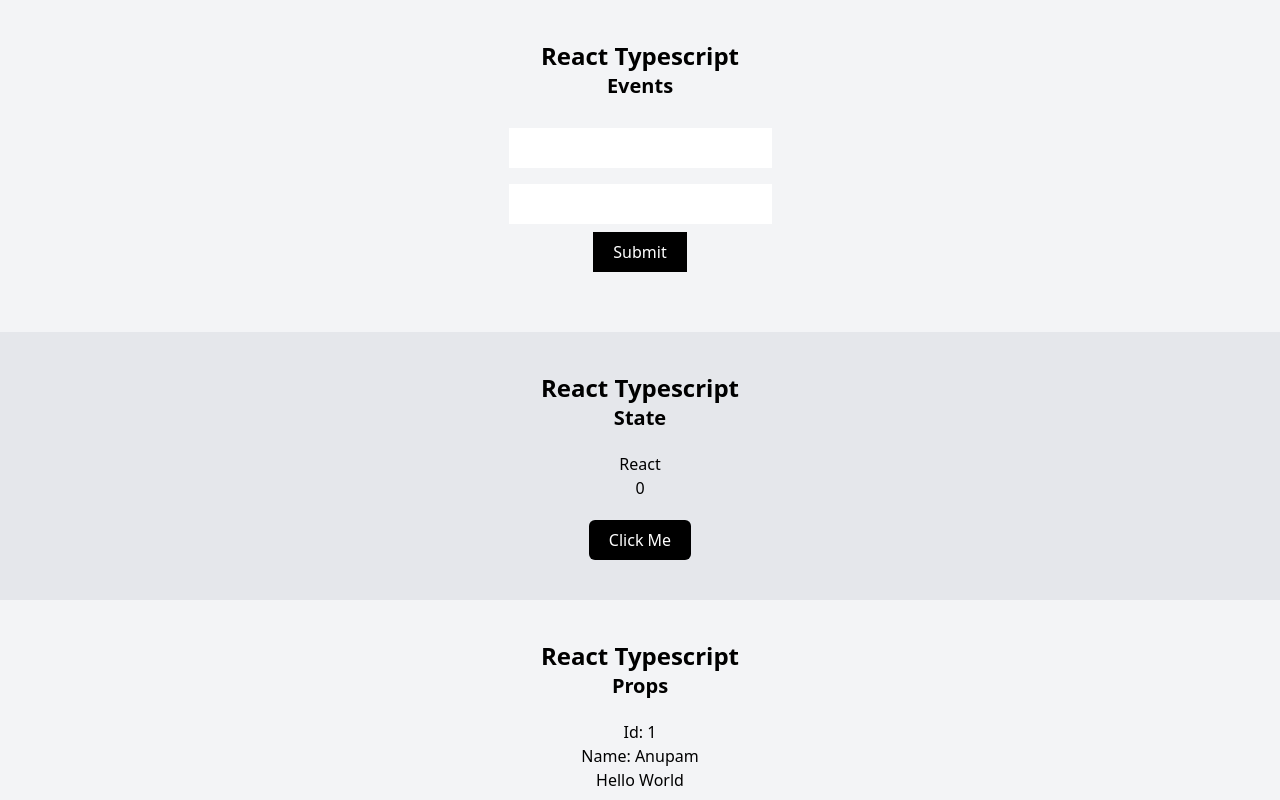
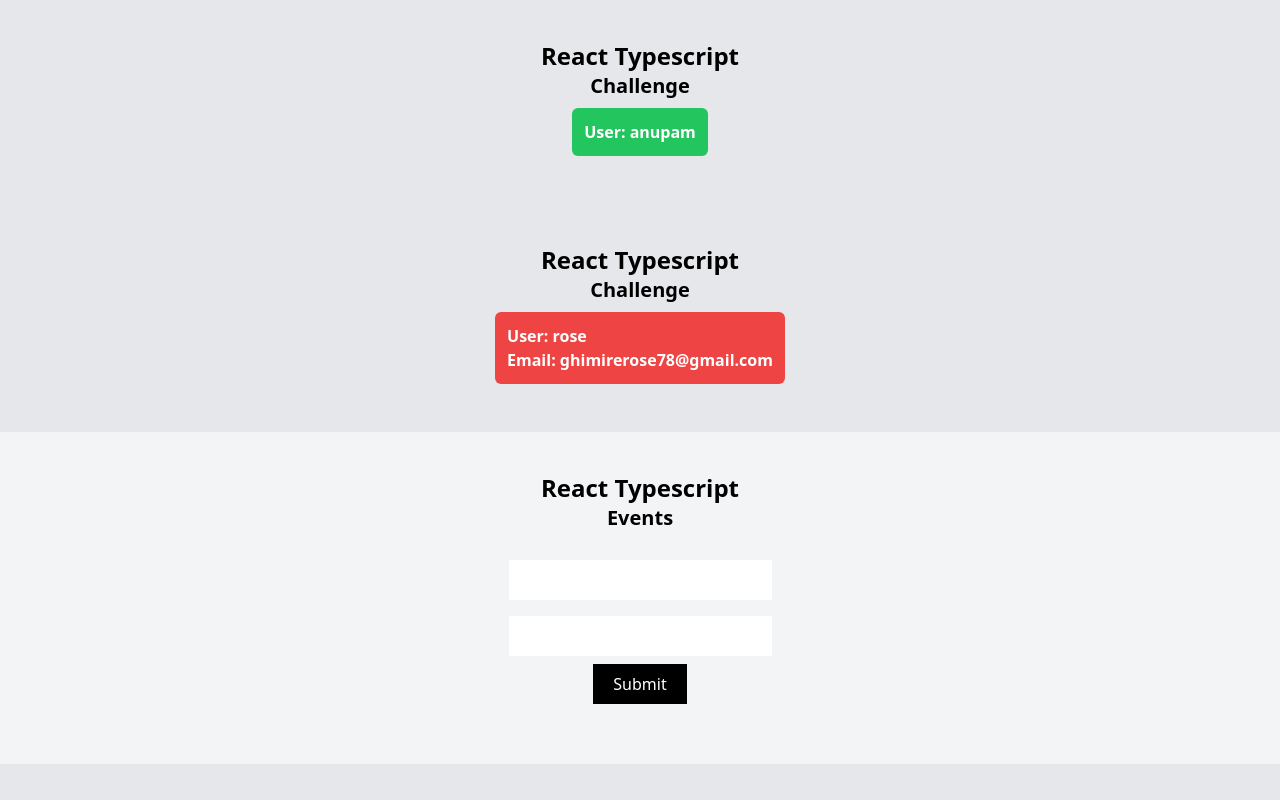
Before and after one commit to AnupamPoudel1/React-Typescript, a React (Vite) app: page / in a window 1280 px wide. Shown: the top 800 px of the page. Built offline with nearby package versions, Linux system fonts and the light colour scheme.

Commit message:
Typescript Challenge Part 1

```diff
--- a/src/App.tsx
+++ b/src/App.tsx
@@ -2,11 +2,21 @@ import FirstComponent from './learnings/01-returns';
 import SecondComponent from './learnings/02-props';
 import ThirdComponent from './learnings/03-state';
 import FourthComponent from './learnings/04-events';
+import FifthComponent from './learnings/05-challenge';
 
 function App() {
 
   return (
     <>
+      {/* Challenge in React Typescript */}
+      {/* In this challenge we need to keep two components basic and advance */}
+      {/* Basic components contain username only and advanced component contain username and email */}
+      {/* So this is not the exact way to complete the challenge as: */}
+      {/* The email is optional so we can either give the email or not give email in both and basic and advanced type */}
+      {/* But the main point is not to keep email optional and basic should only contain username and advanced should contain username and email */}
+      <FifthComponent type='basic' username='anupam' />
+      <FifthComponent type='advance' username='rose' email='ghimirerose78@gmail.com' />
+
       {/* React Typescript Events Example */}
       <FourthComponent />
 
--- /dev/null
+++ b/src/learnings/05-challenge/index.tsx
@@ -0,0 +1,28 @@
+type ChallengeType = {
+    type: 'basic' | 'advance',
+    username: string,
+    email?: string
+}
+
+const index = (props: ChallengeType) => {
+
+    const { type, username, email } = props;
+
+    const alertType = type === 'basic' ? 'bg-green-500' : 'bg-red-500';
+    const className = `${alertType} p-3 font-bold text-white rounded-md`;
+
+    return (
+        <div className='flex flex-col justify-center items-center bg-gray-200 p-10'>
+            <h1 className='font-bold text-2xl'>React Typescript</h1>
+            <p className='font-bold text-xl'>Challenge</p>
+            <div className='flex flex-col justify-center items-center p-2'>
+                <div className={className}>
+                    User: {username}
+                    {type === 'advance' ? <p>Email: {email}</p> : null}
+                </div>
+            </div>
+        </div>
+    )
+}
+
+export default index
```
